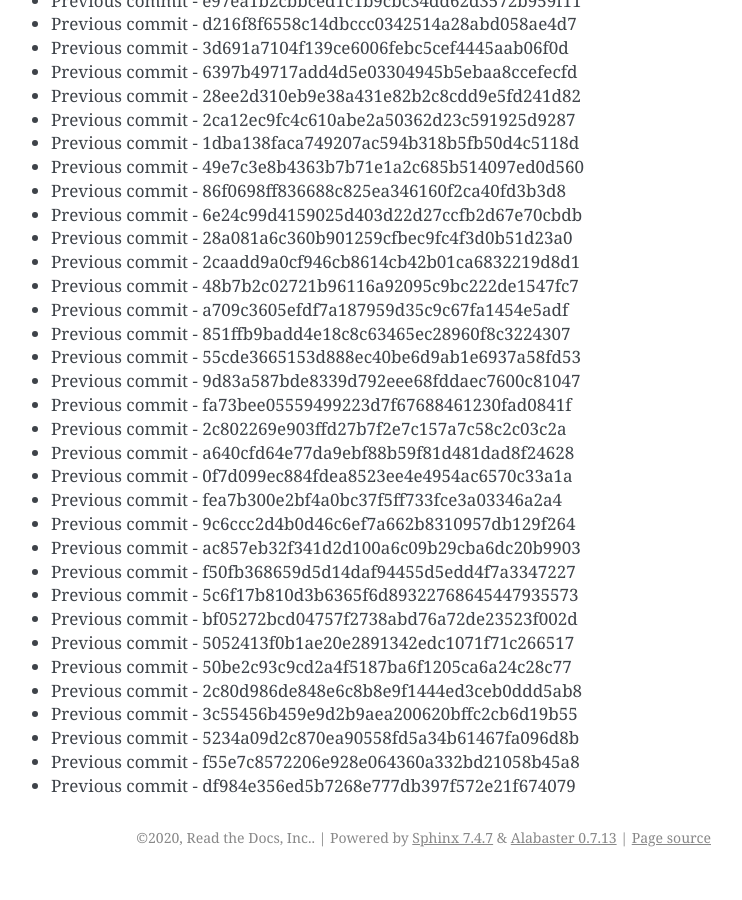
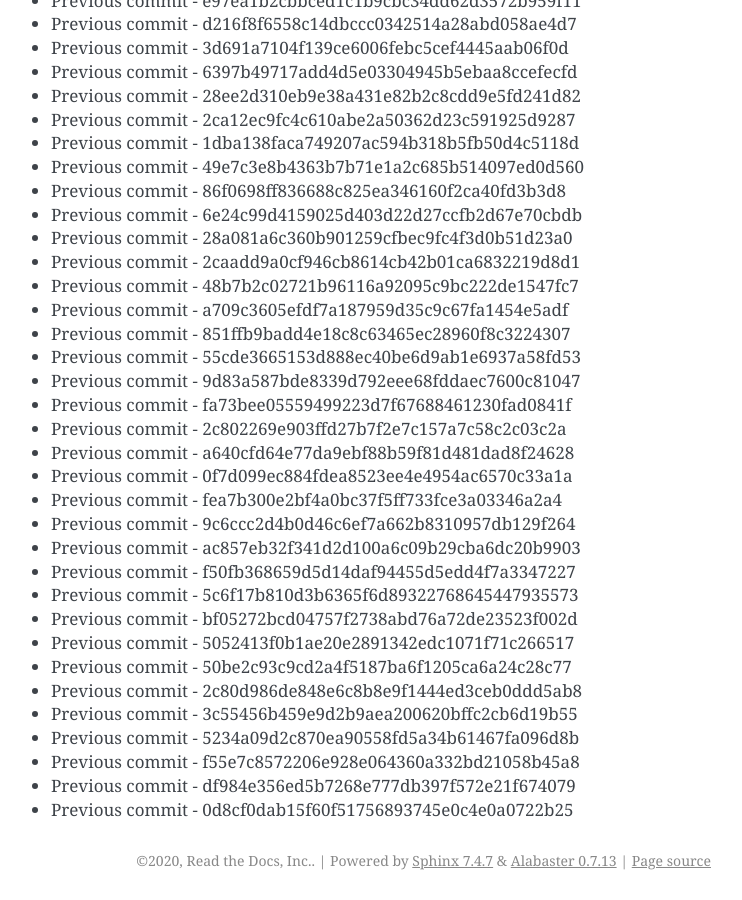
Before and after one commit to readthedocs/rtd-git-stresstest, a Sphinx documentation site: the page built from docs/updates.rst, in a window 1280 px wide and 900 px high, scrolled down 19050 px. Shown: the whole window, without its empty margins (399-1141 px from the left). Built offline with Sphinx 7.4.7, drawn with Linux system fonts in a browser that asks for light colours; before the commit the page ends 19927 px from its top, so only the background shows below that.

Commit message:
Generating commit from previous: 0d8cf0dab15f60f51756893745e0c4e0a0722b25

```diff
--- a/docs/updates.rst
+++ b/docs/updates.rst
@@ -832,3 +832,4 @@ It can be tested for any performance characteristics.
 * Previous commit - 5234a09d2c870ea90558fd5a34b61467fa096d8b
 * Previous commit - f55e7c8572206e928e064360a332bd21058b45a8
 * Previous commit - df984e356ed5b7268e777db397f572e21f674079
+* Previous commit - 0d8cf0dab15f60f51756893745e0c4e0a0722b25
```
